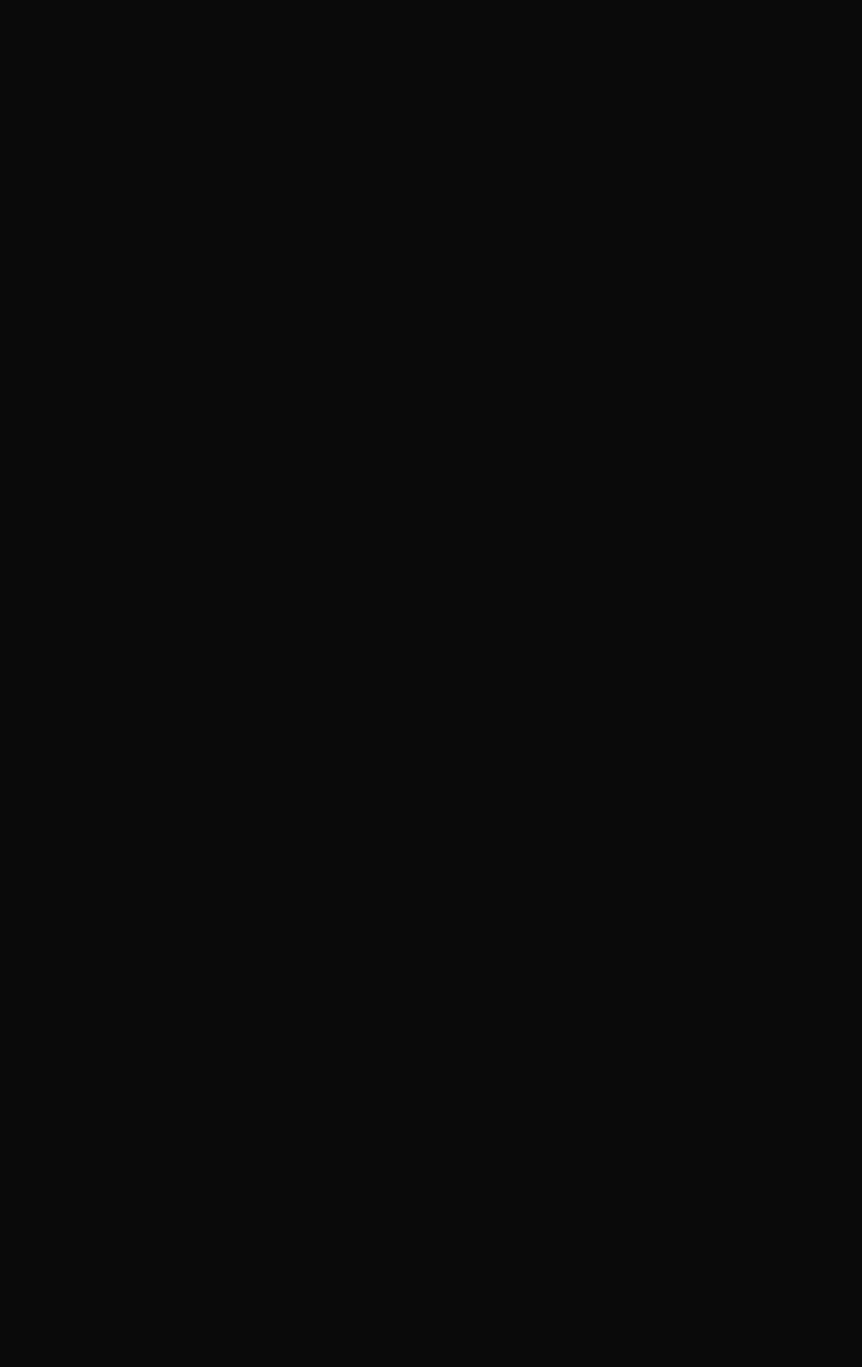
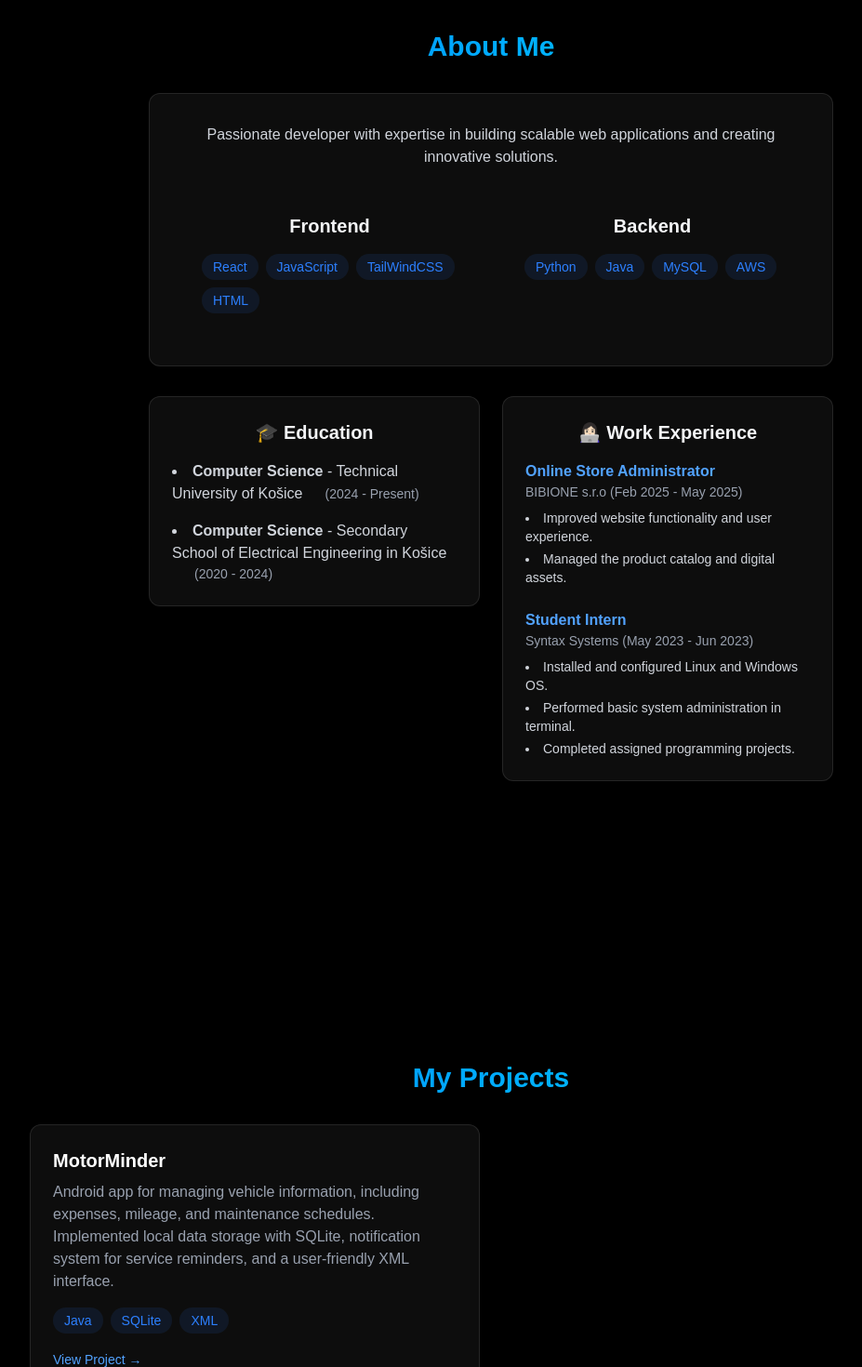
Before and after one commit to PeterSzep/Portfolio, a React (Vite) app: page / in a window 1280 px wide. Shown: the part 880-2350 px from the top of the page at 93% size, without its empty margins (112-1039 px from the left). Before the commit the page ends 864 px from the top, so only its background shows below. Built offline with nearby package versions, Linux system fonts and the light colour scheme.

Commit message:
added projects about components

```diff
--- a/src/App.jsx
+++ b/src/App.jsx
@@ -5,6 +5,8 @@ import "./index.css"
 import Navbar from './components/Navbar'
 import MobileMenu from './components/MobileMenu'
 import Home from './components/sections/Home'
+import About from './components/sections/About'
+import Projects from './components/sections/Projects'
 
 function App() {
   const [isLoaded, setIsLoaded] = useState(false)
@@ -18,6 +20,8 @@ function App() {
         <Navbar menuOpen={menuOpen} setMenuOpen={setMenuOpen}/>
         <MobileMenu menuOpen={menuOpen} setMenuOpen={setMenuOpen}/>
         <Home/>
+        <About/>
+        <Projects/>
       </div>
     </>
   )
--- a/src/components/sections/About.jsx
+++ b/src/components/sections/About.jsx
@@ -0,0 +1,112 @@
+import RevealOnScroll from "./RevealOnScroll";
+
+const About = () => {
+  const frontedSkills = ["React", "JavaScript", "TailWindCSS", "HTML"];
+  const backendSkills = ["Python", "Java", "MySQL", "AWS"];
+
+  return (
+    <section
+      id="about"
+      className="min-h-screen flex flex-col items-center justify-center py-20"
+    >
+      <RevealOnScroll>
+        <div className="max-w-3xl mx-auto px-4 w-full">
+          <h2 className="text-3xl font-bold mb-8 bg-gradient-to-r from-blue-500 to-cyan-400 bg-clip-text text-transparent text-center">
+            About Me
+          </h2>
+
+          <div className="rounded-xl p-8 border-white/10 border hover:-translate-y-1 transition-all bg-white/5 mb-8">
+            <p className="text-gray-300 mb-6">
+              Passionate developer with expertise in building scalable web
+              applications and creating innovative solutions.
+            </p>
+
+            <div className="grid grid-cols-1 md:grid-cols-2 gap-6">
+              <div className="rounded-xl p-6">
+                <h3 className="text-xl font-bold mb-4">Frontend</h3>
+                <div className="flex flex-wrap gap-2">
+                  {frontedSkills.map((tech, key) => (
+                    <span
+                      key={key}
+                      className="bg-blue-500/10 text-blue-500 py-1 px-3 rounded-full text-sm hover:bg-blue-500/20 hover:shadow-[0_2px_8px_rgba(59,130,246, 0.2)] transition"
+                    >
+                      {tech}
+                    </span>
+                  ))}
+                </div>
+              </div>
+
+              <div className="rounded-xl p-6">
+                <h3 className="text-xl font-bold mb-4">Backend</h3>
+                <div className="flex flex-wrap gap-2">
+                  {backendSkills.map((tech, key) => (
+                    <span
+                      key={key}
+                      className="bg-blue-500/10 text-blue-500 py-1 px-3 rounded-full text-sm hover:bg-blue-500/20 hover:shadow-[0_2px_8px_rgba(59,130,246, 0.2)] transition"
+                    >
+                      {tech}
+                    </span>
+                  ))}
+                </div>
+              </div>
+            </div>
+          </div>
+
+          <div className="grid grid-cols-1 md:grid-cols-2 gap-6 mt-8 items-start">
+            <div className="p-6 rounded-xl border-white/10 border hover:-translate-y-1 transition-all bg-white/5">
+              <h3 className="text-xl font-bold mb-4">🎓 Education</h3>
+              <ul className="list-disc list-inside text-gray-300 space-y-4 text-left">
+                <li>
+                  <strong>Computer Science</strong> - Technical University of
+                  Košice
+                  <span className="text-sm text-gray-400 ml-6">
+                    (2024 - Present)
+                  </span>
+                </li>
+                <li>
+                  <strong>Computer Science</strong> - Secondary School of
+                  Electrical Engineering in Košice
+                  <p className="text-sm text-gray-400 ml-6">(2020 - 2024)</p>
+                </li>
+              </ul>
+            </div>
+
+            <div className="p-6 rounded-xl border-white/10 border hover:-translate-y-1 transition-all bg-white/5">
+              <h3 className="text-xl font-bold mb-4">👩🏻‍💻 Work Experience</h3>
+              <div className="space-y-6 text-gray-300 text-left">
+                <div>
+                  <h4 className="font-semibold text-blue-400">
+                    Online Store Administrator
+                  </h4>
+                  <p className="text-sm text-gray-400 mb-2">
+                    BIBIONE s.r.o (Feb 2025 - May 2025)
+                  </p>
+                  <ul className="list-disc list-inside text-sm space-y-1">
+                    <li>Improved website functionality and user experience.</li>
+                    <li>Managed the product catalog and digital assets.</li>
+                  </ul>
+                </div>
+
+                <div>
+                  <h4 className="font-semibold text-blue-400">
+                    Student Intern
+                  </h4>
+                  <p className="text-sm text-gray-400 mb-2">
+                    Syntax Systems (May 2023 - Jun 2023)
+                  </p>
+                  <ul className="list-disc list-inside text-sm space-y-1">
+                    <li>Installed and configured Linux and Windows OS.</li>
+                    <li>Performed basic system administration in terminal.</li>
+                    <li>Completed assigned programming projects.</li>
+                  </ul>
+                </div>
+              </div>
+            </div>
+          </div>
+        </div>
+      </RevealOnScroll>
+    </section>
+  );
+};
+
+export default About;
--- a/src/components/sections/Contact.jsx
+++ b/src/components/sections/Contact.jsx
@@ -0,0 +1,16 @@
+import RevealOnScroll from "./RevealOnScroll"
+
+const Contact = () => {
+    return(
+        <section id="contact" className="min-h-screen flex items-center justify-center py-20">
+            <RevealOnScroll>
+                <div className="px-4 w-150">
+
+                </div>
+            </RevealOnScroll>
+        </section>
+    )
+
+}
+
+export default Contact
--- a/src/components/sections/Home.jsx
+++ b/src/components/sections/Home.jsx
@@ -1,13 +1,20 @@
+import RevealOnScroll from "./RevealOnScroll";
+
 const Home = () => {
   return (
-    <section id="home" className="min-h-screen flex items-center justify-center relative">
+    <section
+      id="home"
+      className="min-h-screen flex items-center justify-center relative"
+    >
+      <RevealOnScroll>
         <div className="text-center z-10 px-4">
-        <h1 className="text-5xl md:text-7xl font-bold mb-6 bg-gradient-to-r from-blue-500 to-purple-600 bg-clip-text text-transparent leading-tight">
+          <h1 className="text-5xl md:text-7xl font-bold mb-6 bg-gradient-to-r from-blue-500 to-cyan-400 bg-clip-text text-transparent leading-tight">
             Hi, I'm Peter Szepesi
           </h1>
 
           <p className="text-gray-400 text-lg mb-8 max-w-lg mx-auto">
-          I'm a Computer Science Student at the Technical University of Košice. I am passionate about software development...
+            I'm a Computer Science Student at the Technical University of
+            Košice. I am passionate about software development.
           </p>
 
           <div className="flex justify-center space-x-4">
@@ -26,9 +33,9 @@ const Home = () => {
             </a>
           </div>
         </div>
+      </RevealOnScroll>
     </section>
   );
 };
 
-
 export default Home;
--- a/src/components/sections/Projects.jsx
+++ b/src/components/sections/Projects.jsx
@@ -0,0 +1,53 @@
+import RevealOnScroll from "./RevealOnScroll";
+
+const Projects = () => {
+  return (
+    <section
+      id="projects"
+      className="min-h-screen flex items-center justify-center py-20"
+    >
+      <RevealOnScroll>
+        <div className="max-w-5xl mx-auto px-4">
+          <h2 className="text-3xl font-bold mb-8 bg-gradient-to-r from-blue-500 to-cyan-400 bg-clip-text text-transparent text-center">
+            My Projects
+          </h2>
+          <div className="grid grid-cols-1 md:grid-cols-2 gap-6">
+            <div className="p-6 rounded-xl border border-white/10 hover:-translate-y-1 hover:border-blue-500/30 transition-all bg-white/5">
+              <h3 className="text-xl font-bold mb-2 text-white text-left">
+                MotorMinder
+              </h3>
+              <p className="text-gray-400 mb-4 text-left">
+                Android app for managing vehicle information, including
+                expenses, mileage, and maintenance schedules. Implemented local
+                data storage with SQLite, notification system for service
+                reminders, and a user-friendly XML interface.
+              </p>
+
+              <div className="flex flex-wrap gap-2">
+                {["Java", "SQLite", "XML"].map((tech, key) => (
+                  <span
+                    key={key}
+                    className="bg-blue-500/10 text-blue-500 py-1 px-3 rounded-full text-sm hover:bg-blue-500/20 hover:shadow-[0_2px_8px_rgba(59,130,246,0.2)] transition-all"
+                  >
+                    {tech}
+                  </span>
+                ))}
+              </div>
+
+              <div className="mt-4 text-left">
+                <a
+                  href="#"
+                  className="text-blue-400 hover:text-blue-300 text-sm font-medium"
+                >
+                  View Project →
+                </a>
+              </div>
+            </div>
+          </div>
+        </div>
+      </RevealOnScroll>
+    </section>
+  );
+};
+
+export default Projects;
--- /dev/null
+++ b/src/components/sections/RevealOnScroll.jsx
@@ -0,0 +1,29 @@
+import { useEffect, useRef } from "react"
+
+const RevealOnScroll = ({children}) => {
+    const ref = useRef(null)
+
+    useEffect(() => {
+        const observer = new IntersectionObserver(([entry]) => {
+            if(entry.isIntersecting){
+                ref.current.classList.add("visible")
+            }
+        }, {threshold: 0.2, rootMargin: "0px 0px -50px 0px"}
+        )
+
+        if(ref.current){
+            observer.observe(ref.current)
+        }
+
+        return () => observer.disconnect()
+    })
+
+    return (
+        <div ref={ref} className="reveal">
+            {children}
+        </div>
+    )
+
+}
+
+export default RevealOnScroll
--- a/src/index.css
+++ b/src/index.css
@@ -38,3 +38,14 @@ html, body {
       animation: loading 0.8s ease infinite;
     }
 }
+
+.reveal{
+  opacity: 0;
+  transform: translateY(20px);
+  transition: opacity 0.7s ease, transform 0.7s ease;
+}
+
+.reveal.visible{
+  opacity: 1;
+  transform: translateY(0);
+}
```
Lines whose indentation alone changed are shown as unchanged.
